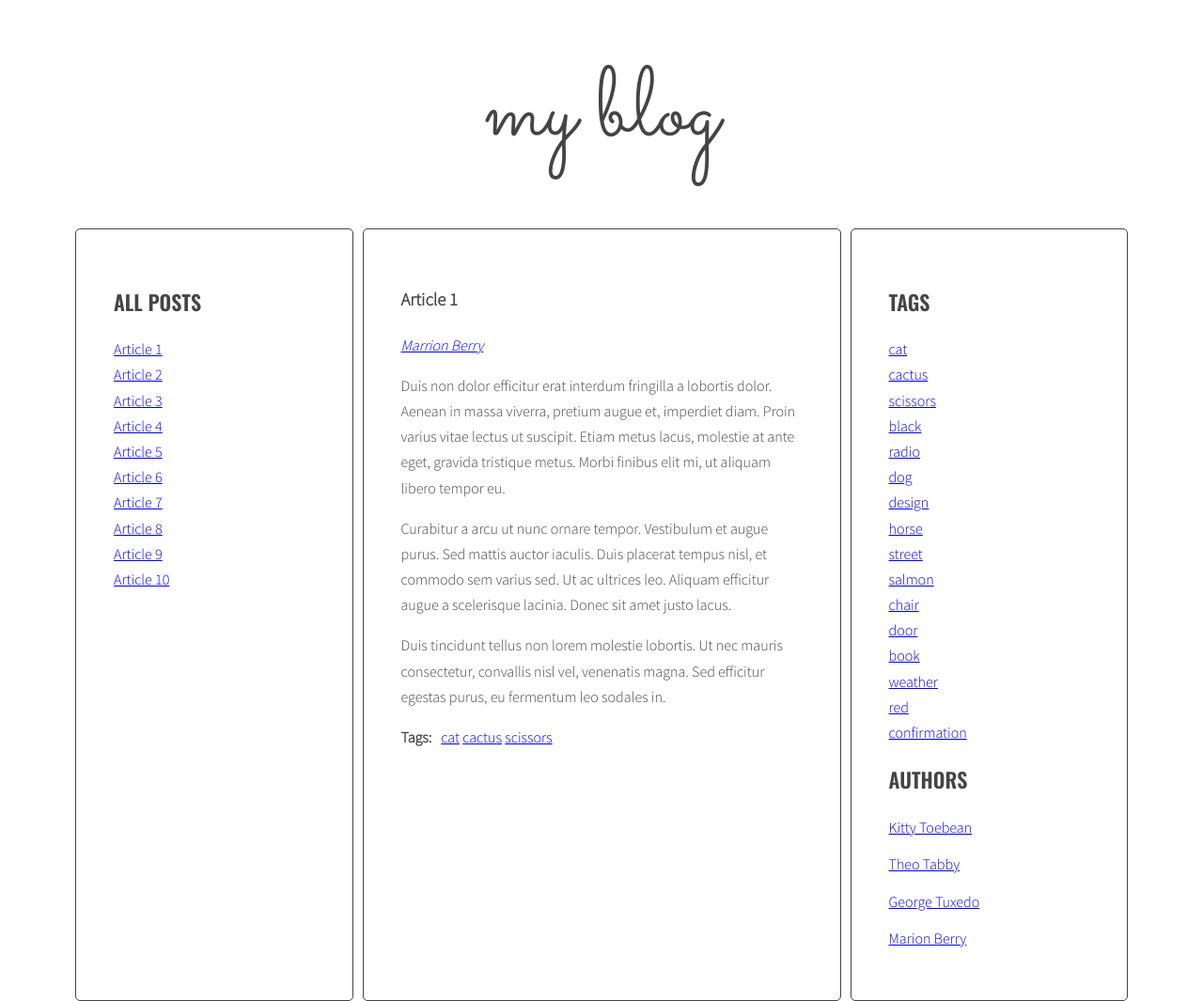
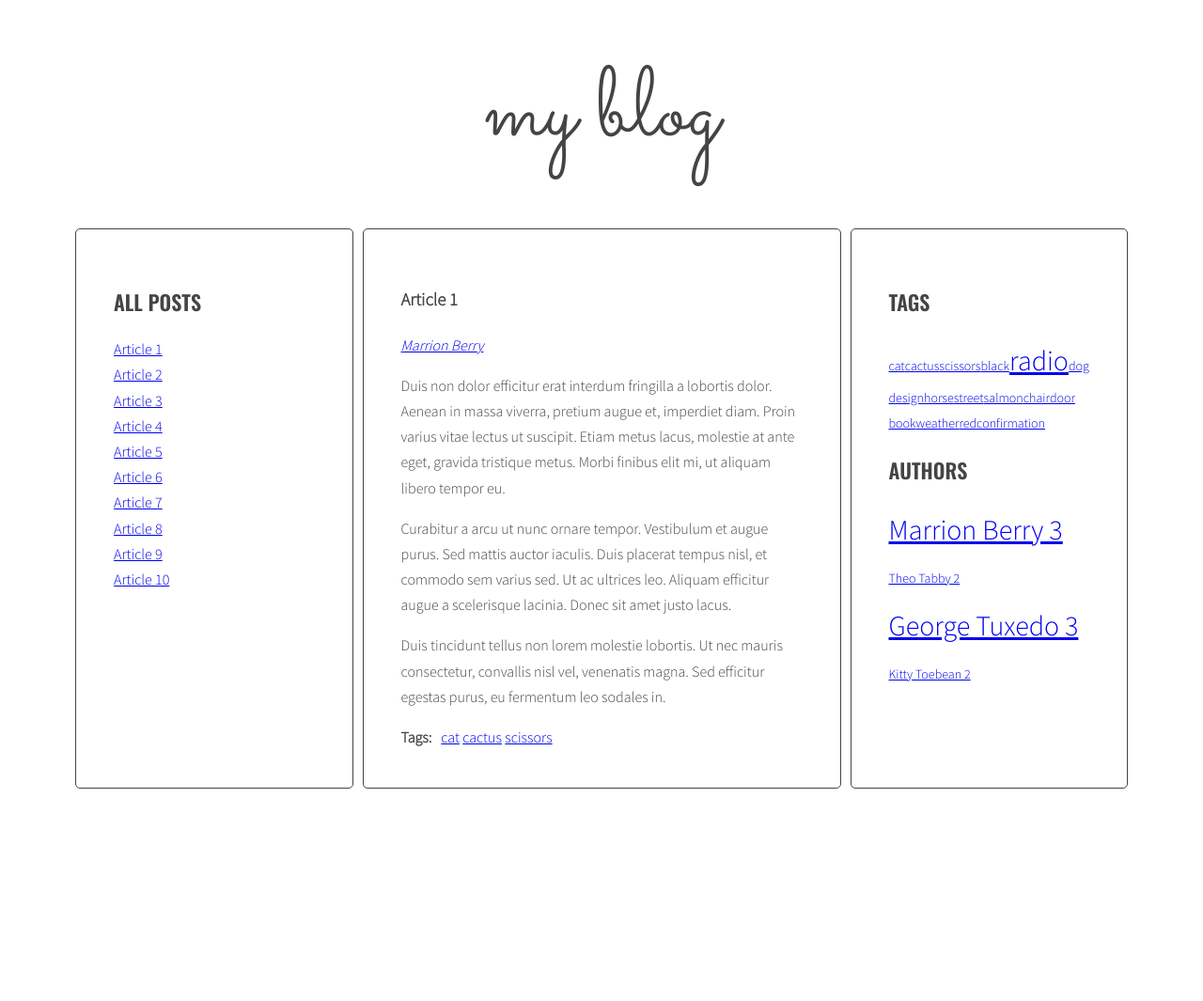
Before and after one commit to PiotrTancula/javascript-blog, a website: page index.html in a window 1280 px wide. Shown: the whole page at 94% size. After the commit the page ends 847 px from the top, so only its background shows below. Drawn offline with nearby package versions, Linux system fonts and the light colour scheme.

Commit message:
add author sorting feature

```diff
--- a/index.html
+++ b/index.html
@@ -199,7 +199,7 @@
               </ul>
               <h2 class="section-title">Authors</h2>
               <ul class="list authors">
-                <li>
+                <!-- <li>
                   <a href="#">
                     <span class="author-name">Kitty Toebean</span>
                   </a>
@@ -218,7 +218,7 @@
                   <a href="#">
                     <span class="author-name">Marion Berry</span>
                   </a>
-                </li>
+                </li> -->
               </ul>
             </aside>
           </main>
--- a/js/script.js
+++ b/js/script.js
@@ -58,7 +58,7 @@
   };
 
   // eslint-disable-next-line no-inner-declarations
-  function generateTitleLinks(customSelector = ''){
+  function generateTitleLinks(customSelector = '') {
 
     /* remove contents of titleList */
 
@@ -116,11 +116,54 @@
   }
 
   // eslint-disable-next-line no-inner-declarations
+  function calculateTagsParams(tags) {
+
+    const params = {
+
+      min: 99999,
+      max: 0
+
+    };
+
+    for (let tag in tags) {
+
+      if (tags[tag] > params.max) {
+        params.max = tags[tag];
+      }
+
+      if (tags[tag] < params.min) {
+        params.min = tags[tag];
+      }
+
+      console.log(tag + ' is used ' + tags[tag] + ' times');
+
+    }
+
+    return params;
+
+  }
+
+  // eslint-disable-next-line no-inner-declarations
+  function calculateTagClass(count, params) {
+
+    const normalizedCount = count - params.min;
+
+    const normalizedMax = params.max - params.min;
+
+    const percentage = normalizedCount / normalizedMax;
+
+    const classNumber = Math.floor(percentage * (optCloudClassCount - 1) + 1);
+
+    return optCloudClassPrefix + classNumber;
+
+  }
+
+  // eslint-disable-next-line no-inner-declarations
   function generateTags() {
 
-    /* [NEW] create a new variable allTags with an empty array */
+    /* [NEW] create a new variable allTags with an empty object */
 
-    let allTags = [];
+    let allTags = {};
 
     /* find all articles */
 
@@ -152,21 +195,26 @@
 
         /* generate HTML of the link */
 
-        const linkHTML = '<li><a href="#tag-' + tag + '">' + tag  + '</a></li>';
+        const linkHTML = '<li><a href="#tag-' + tag + '">' + tag + '</a></li>';
 
         /* add generated code to HTML variable */
 
         html = html + linkHTML + ' ';
 
         /* [NEW] check if this link is NOT already in allTags */
-        if(allTags.indexOf(linkHTML) == -1){
-        /* [NEW] add generated code to allTags array */
-          allTags.push(linkHTML);
+        if (!allTags[tag]) {
+          /* [NEW] add tag to allTags object */
+          allTags[tag] = 1;
+        } else {
+          allTags[tag]++;
         }
 
       }
 
       /* END LOOP: for each tag */
+
+      /* [NEW] find list of tags in right column */
+      const tagList = document.querySelector(optTagsListSelector);
 
       /* insert HTML of all the links into the tags wrapper */
 
@@ -176,13 +224,27 @@
 
       /* END LOOP: for every article: */
 
-      /* [NEW] find list of tags in right column */
+      const tagsParams = calculateTagsParams(allTags);
+      console.log('tagsParams:', tagsParams);
 
-      const tagList = document.querySelector(optTagsListSelector);
+      /* [NEW] create variable for all links HTML code */
+      let allTagsHTML = '';
 
-      /* [NEW] add html from allTags to tagList */
+      /* [NEW] START LOOP: for each tag in allTags: */
+      for (let tag in allTags) {
 
-      tagList.innerHTML = allTags.join(' ');
+        const tagLinkHTML = '<li><a href="#tag-' + tag + '" class=' + calculateTagClass(allTags[tag], tagsParams) + '> ' + ' ' + tag + ' ' + ' </a></li>';
+        console.log('tagLinkHTML:', tagLinkHTML);
+
+        /* [NEW] generate code of a link and add it to allTagsHTML */
+        allTagsHTML += tagLinkHTML;
+        // '<li><a href="#tag-' + tag + ' class="tagLinkHTML" ">' + tag  + '</a></li>' + ' (' + allTags[tag] + ') ';
+
+      }
+      /* [NEW] END LOOP: for each tag in allTags: */
+
+      /*[NEW] add HTML from allTagsHTML to tagList */
+      tagList.innerHTML = allTagsHTML;
 
     }
 
@@ -199,7 +261,7 @@
 
     const clickedElement = this;
 
-    console.log( 'clickedElement ' + this);
+    console.log('clickedElement ' + this);
 
     /* make a new constant "href" and read the attribute "href" of the clicked element */
 
@@ -281,7 +343,9 @@
   }
 
   // eslint-disable-next-line no-inner-declarations
-  function generateAuthors(){
+  function generateAuthors() {
+
+    const allAuthors = {};
 
     const articles = document.querySelectorAll(optArticleSelector);
 
@@ -295,6 +359,39 @@
 
       articleAuthorSelector.innerHTML = linkHTML;
 
+      /* [NEW] check if this link is NOT already in allTags */
+      if (!allAuthors[authorTags]) {
+        /* [NEW] add tag to allTags object */
+        allAuthors[authorTags] = 1;
+      } else {
+        allAuthors[authorTags]++;
+      }
+      console.log(allAuthors);
+
+      const authorlist = document.querySelector(optAuthorsListSelector);
+
+      const authorParams = calculateTagsParams(allAuthors);
+
+      console.log('tagsParams:', authorParams);
+
+      let allAuthorsHTML = '';
+
+      for (let author in allAuthors) {
+
+        const authorLinkHTML = '<li><a href="#author-' + author + '" class=' + calculateTagClass(allAuthors[author], authorParams) + '> ' + ' ' + author + ' '  + allAuthors[author]+ ' </a></li>';
+
+        console.log('tagLinkHTML:', authorLinkHTML);
+
+        console.log(authorLinkHTML);
+
+        /* [NEW] generate code of a link and add it to allTagsHTML */
+        allAuthorsHTML += authorLinkHTML;
+        // '<li><a href="#tag-' + tag + ' class="tagLinkHTML" ">' + tag  + '</a></li>' + ' (' + allTags[tag] + ') ';
+        console.log(allAuthorsHTML);
+
+      }
+
+      authorlist.innerHTML = allAuthorsHTML;
     }
   }
 
@@ -318,7 +415,7 @@
     }
 
     const relatedAuthors = document.querySelectorAll('a[href="' + href + '"]');
-    for(const author of relatedAuthors) {
+    for (const author of relatedAuthors) {
       author.classList.add('active');
     }
 
@@ -349,7 +446,10 @@
     optTitleListSelector = '.titles',
     optArticleTagsSelector = '.post-tags .list',
     optArticleAuthorSelector = '.post-author',
-    optTagsListSelector = '.tags.list';
+    optTagsListSelector = '.tags.list',
+    optCloudClassCount = 5,
+    optCloudClassPrefix = 'tag-size-',
+    optAuthorsListSelector = '.authors';
 
 
 
@@ -359,4 +459,6 @@
   generateAuthors();
   addClickListenersToAuthors();
 
+
+
 }
--- a/sass/style.scss
+++ b/sass/style.scss
@@ -9,7 +9,28 @@ $font-logo: 'Sacramento', cursive;
 $font-header: 'Oswald', sans-serif;
 $font-text: 'Source Sans Pro', sans-serif;
 
+
 /* Global */
+
+.tag-size-1 {
+  font-size: 14px;
+}
+
+.tag-size-2 {
+  font-size: 18px;
+}
+
+.tag-size-3 {
+  font-size: 22px;
+}
+
+.tag-size-4 {
+  font-size: 26px;
+}
+
+.tag-size-5 {
+  font-size: 30px;
+}
 
 *, *::before, *::after {
   box-sizing: border-box;
@@ -91,6 +112,11 @@ body {
   }
 }
 
+.tags li {
+  display: inline-block;
+}
+
+
 /* Authors */
 
 .authors {
```
Also changed, not shown: css/style.css, 1 other file.
